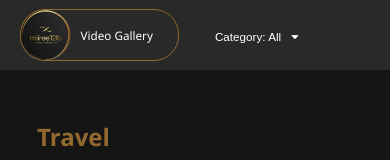
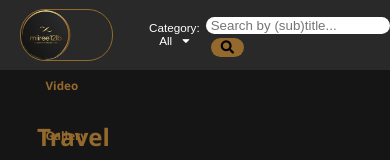
Before and after one commit to miiree12lb/video-gallery, a React (Create React App) app: page / in a window 390 px wide. Shown: the top 160 px of the page. Built offline with nearby package versions, Linux system fonts and the light colour scheme.

Commit message:
search bar not yet responsive

```diff
--- a/src/DriveVideoEmbed.jsx
+++ b/src/DriveVideoEmbed.jsx
@@ -35,6 +35,7 @@ function DriveVideoEmbed({ videoUrl, vertical, title, subtitle}) {
                     border: "none",
                 }}
                 allow="autoplay"
+                allowFullScreen
                 title="Google Drive Video"
             ></iframe>
         </div>
--- a/src/Navbar.jsx
+++ b/src/Navbar.jsx
@@ -5,8 +5,12 @@ import './css/navbar.css';
 //@ts-ignore
 import logo from "./assets/images/logo.png";
 
-function Nabvar({ categories, selectedCategory, setSelectedCategory }) {
+function Nabvar({ categories, selectedCategory, setSelectedCategory, setSearchQuery }) {
     const [isOpen, setIsOpen] = useState(false);
+
+    const handleSearch = (event) => {
+        setSearchQuery(event.target.value);
+    };
 
     const toggleIcon = () => {
         setIsOpen(!isOpen);
@@ -20,15 +24,19 @@ function Nabvar({ categories, selectedCategory, setSelectedCategory }) {
         <div className="nav-bar">
             <div className="nav-bar-left">
                 <div className="chip">
-                    <Link to="https://miiree12lb.site/"><img src={logo} alt="logo" width="50" height="50" /></Link>
+                    <Link to="https://miiree12lb.site/">
+                        <img src={logo} alt="logo" width="50" height="50" />
+                    </Link>
                     Video Gallery
                 </div>
-
 
                 <div className="dropdown">
                     <button id="category" onClick={toggleIcon}>
                         Category: {selectedCategory}
-                        <i className={`fa ${isOpen ? "fa-caret-up" : "fa-caret-down"}`} />
+                        <i
+                            id="caret"
+                            className={`fa ${isOpen ? "fa-caret-up" : "fa-caret-down"}`}
+                        />
                     </button>
 
                     {isOpen && (
@@ -51,6 +59,18 @@ function Nabvar({ categories, selectedCategory, setSelectedCategory }) {
                     )}
                 </div>
             </div>
+
+            <div className="nav-bar-right">
+                <input
+                    type="text"
+                    placeholder="Search by (sub)title..."
+                    onChange={handleSearch}
+                />
+
+                <button className="search-button">
+                    <i className="fa fa-search"></i>
+                </button>
+            </div>
         </div>
     );
 }
--- a/src/VideoSlider.jsx
+++ b/src/VideoSlider.jsx
@@ -11,20 +11,31 @@ function VideoSlider({ videoList }) {
         const videos = [];
         for (let i = 0; i < visibleVideos; i++) {
             const video = videoList[(startIndex + i) % videoList.length];
-            if (!videos.some((v) => v.id === video.id)) {
+            if (video && video.id !== undefined && !videos.some((v) => v.id === video.id)) {
                 videos.push(video);
+            } else {
+                console.error("Invalid video object:", video);
             }
         }
         return videos;
     };
 
     const handleNext = () => {
-        setInitialId(initialId + visibleVideos) % videoList.length;
+        setInitialId((prevId) => (prevId + visibleVideos) % videoList.length);
     };
 
     const handlePrev = () => {
-        setInitialId(initialId - visibleVideos + videoList.length) % videoList.length;
+        setInitialId((prevId) => (prevId - visibleVideos + videoList.length) % videoList.length);
     };
+
+    if (!Array.isArray(videoList)) {
+        console.error("Invalid or empty videoList:", videoList);
+        return null;
+    }
+
+    if (videoList.length === 0) {
+        return <p className="no-videos-message">No videos match your search.</p>;
+    }
 
     const displayVideos = getDisplayVideos(initialId);
 
@@ -39,7 +50,6 @@ function VideoSlider({ videoList }) {
 
                 <div className="videos-container">
                     {displayVideos.map((video) => (
-                        <div>
                         <div key={video.id} className="video-item">
                             <DriveVideoEmbed
                                 videoUrl={video.videoUrl}
@@ -47,16 +57,11 @@ function VideoSlider({ videoList }) {
                                 title={video.title}
                                 subtitle={video.subtitle}
                             />
-                            </div>
-                            <div>
                             <h3>{video.title}</h3>
                             <p>{video.subtitle}</p>
                         </div>
-                        </div>
-
                     ))}
                 </div>
-
 
                 {videoList.length > visibleVideos && (
                     <button className="arrows" onClick={handleNext}>
@@ -78,4 +83,5 @@ function VideoSlider({ videoList }) {
     );
 }
 
+
 export default VideoSlider;
--- a/src/css/navbar.css
+++ b/src/css/navbar.css
@@ -7,13 +7,20 @@
     padding-right: 5%;
     padding-left: 5%;
     align-items: center;
+    display: flex;
+    justify-content: space-between;
 }
 
 .nav-bar-left {
+    float: left;
     align-items: center;
     height: 70px;
     display: flex;
     gap: 30px
+}
+.nav-bar-right {
+    float: right;
+    align-items: center;
 }
 #category{
     background-color: #292929;
@@ -21,7 +28,7 @@
     border: none;
     cursor: pointer;
 }
-i {
+#caret {
     padding-left: 10px;
 }
 .dropdown-content {
@@ -54,6 +61,8 @@ label > span {
     border-radius: 25px;
     background-color: #292929;
     border: solid 1px #94692D;
+    color: #94692D;
+    font-weight: bold;
 }
 .chip img {
     float: left;
@@ -65,6 +74,22 @@ label > span {
 .chip, #category, label {
     font-size: 16px;
 }
+.search-button {
+    background-color: #94692D;
+    margin-left: 5px;
+    border: none;
+    border-radius: 10px;
+    padding: 2px 10px;
+}
+.search-button:hover {
+    background-color: #FF4136;
+}
+
+input[type="text"] {
+    border-radius: 20px;
+    padding-left: 5px;
+    border: none;
+}
 
 @media screen and (max-width: 500px) {
     .chip, #category, label {
--- a/src/css/slider.css
+++ b/src/css/slider.css
@@ -55,6 +55,13 @@ h3, p {
     background-color: #94692D;
 }
 
+.no-videos-message {
+    text-align: center;
+    font-size: 1.2em;
+    color: #666;
+    margin: 20px 0;
+
+}
 
 @media screen and (max-width: 800px) {
     .videos-container {
--- a/src/index.jsx
+++ b/src/index.jsx
@@ -11,9 +11,10 @@ function Root() {
     const viewRef = useRef(null);
     const [categories, setCategories] = useState([]);
     const [selectedCategory, setSelectedCategory] = useState("All");
+    const [searchQuery, setSearchQuery] = useState("");
 
     let travelVideos = [
-        { videoUrl: "https://drive.google.com/file/d/1MF9pskvYNstpLSs_vHGEpdLKcZDiAxYS/preview", vertical: true, title: "Wisconsin", subtitle: "Summer '24" }
+        { videoUrl: "https://drive.google.com/file/d/1MF9pskvYNstpLSs_vHGEpdLKcZDiAxYS/preview", vertical: true, title: "Wisconsin", subtitle: "Summer '24" },
     ];
 
     function assignVideoIds(videos) {
@@ -30,19 +31,29 @@ function Root() {
         }
     }, []);
 
+    const filterVideos = (videos) => {
+        if (!searchQuery) return videos;
+        return videos.filter(
+            (video) =>
+                video.title.toLowerCase().includes(searchQuery.toLowerCase()) ||
+                video.subtitle.toLowerCase().includes(searchQuery.toLowerCase())
+        );
+    };
+
     return (
         <BrowserRouter>
             <Nabvar
                 categories={categories}
                 selectedCategory={selectedCategory}
                 setSelectedCategory={setSelectedCategory}
+                setSearchQuery={setSearchQuery}
             />
 
             <div id="view" ref={viewRef}>
                 {selectedCategory === "All" || selectedCategory === "Travel" ? (
                     <div>
                         <h2>Travel</h2>
-                        <VideoSlider videoList={travelVideos} />
+                        <VideoSlider videoList={filterVideos(travelVideos) || []} />
                     </div>
                 ) : null}
             </div>
```
Lines whose indentation alone changed are shown as unchanged.
